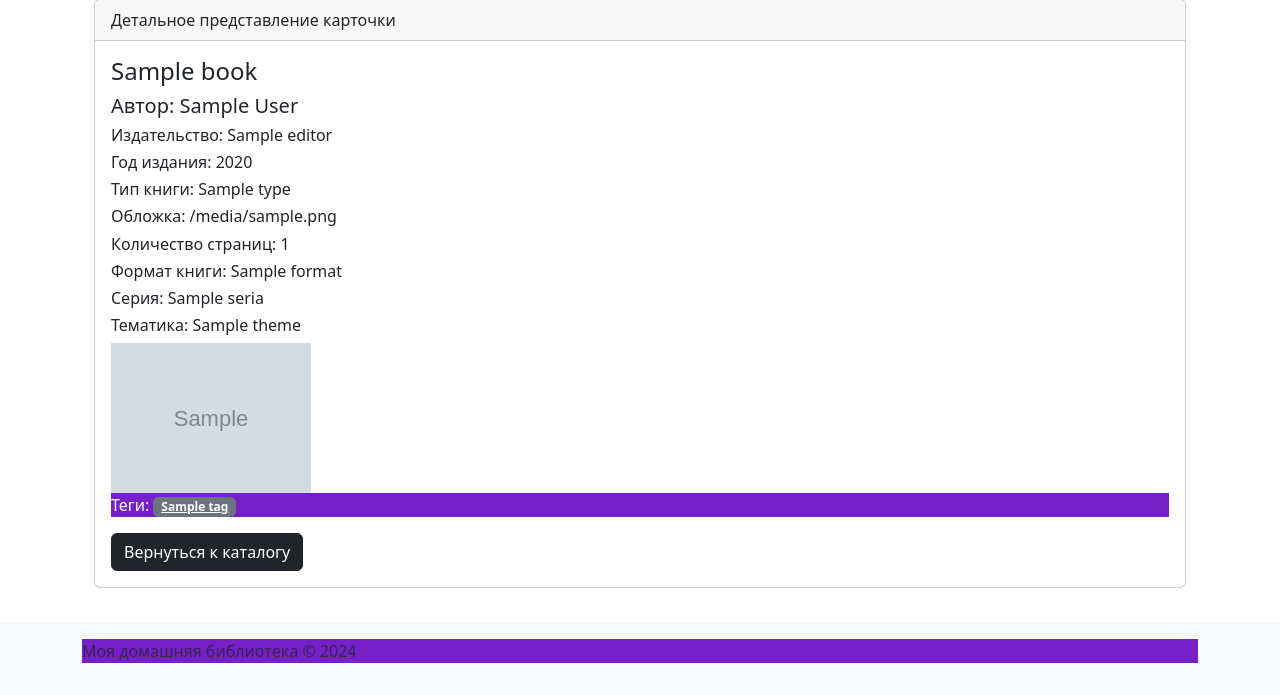
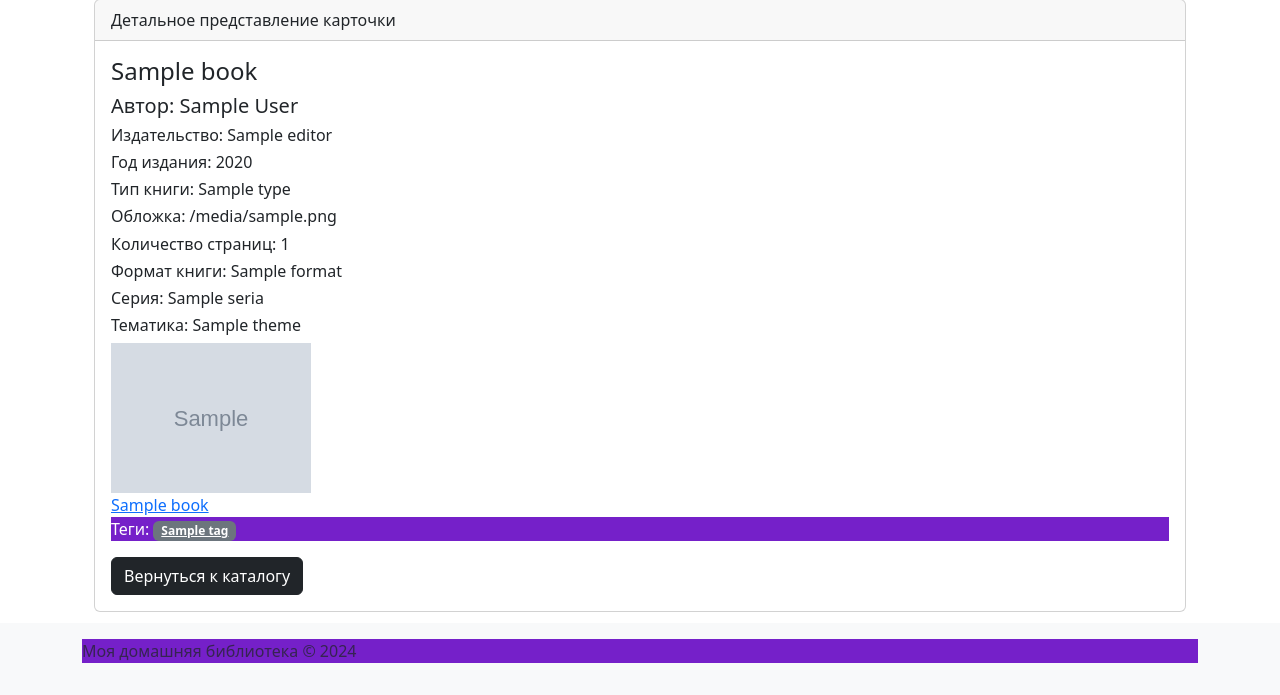
Before and after one commit to AnnaDager1979/Diplom, a Django app: template books/templates/books/book_detail.html in a window 1280 px wide. Shown: the part 105-800 px from the top of the page. Run offline with Django 4.2, Linux system fonts and the light colour scheme; the template is opened without the code that fills it: most values are stand-ins (such as "Sample title", 1, 10 or a date in 2020); grey boxes marked "Sample" are stand-in pictures; some libraries are stand-ins or nearby versions.

Commit message:
Просмотр электронных книг в карточке

```diff
--- a/books/forms.py
+++ b/books/forms.py
@@ -82,7 +82,8 @@ class BookForm(forms.ModelForm):
 
     class Meta:
         model = Book  # модель с которой работаем форма
-        fields = ['title', 'author', 'tags']  # поля, которые будут в форме и их порядок
+        #fields = ['title', 'author', 'tags']  # поля, которые будут в форме и их порядок
+        fields = '__all__'
 
         # Виджеты для полей
         widgets =  {
--- a/books/templates/books/book_detail.html
+++ b/books/templates/books/book_detail.html
@@ -17,6 +17,9 @@
         <h6 class="card-title">Серия: {{ book.seria }}</h6>
         <h6 class="card-title">Тематика: {{ book.theme }}</h6>
         <img src="{{book.images_path.url}}" width="200px">
+        {% if book.file_path %}
+              <div><a href="{{book.file_path.url}}"> {{ book.title }}</a></div>
+        {% endif %}
         <p class="card-text">
           Теги:
           {% for tag in book.tags.all %}
```
